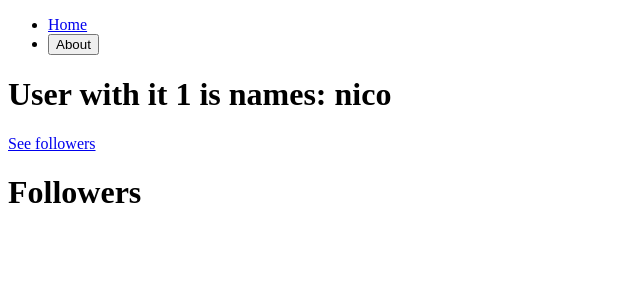
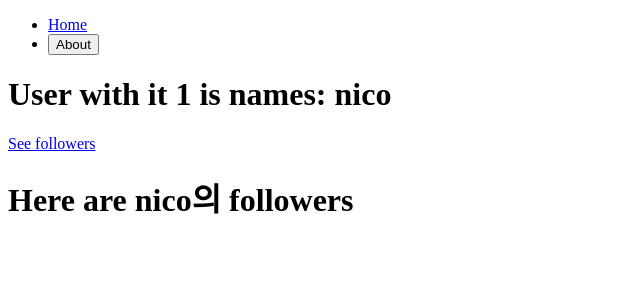
Before and after one commit to example-collections/react, a React (Create React App) app in the folder react-router-v6/: page /users/1/followers in a window 1280 px wide. Shown: the top 300 px of the page, without its empty margins (0-640 px from the left). Built offline with nearby package versions, Linux system fonts and the light colour scheme.

Commit message:
useOutletContext example

```diff
--- a/react-router-v6/src/screens/users/Followers.tsx
+++ b/react-router-v6/src/screens/users/Followers.tsx
@@ -1,5 +1,12 @@
+import { useOutletContext } from "react-router-dom";
+
+interface IFollowersContext {
+  nameOfMyUser: string;
+}
 function Followers() {
-  return <h1>Followers</h1>;
+  const { nameOfMyUser } = useOutletContext<IFollowersContext>();
+  console.log(nameOfMyUser);
+  return <h1>Here are {nameOfMyUser}의 followers</h1>;
 }
 
 export default Followers;
--- a/react-router-v6/src/screens/users/User.tsx
+++ b/react-router-v6/src/screens/users/User.tsx
@@ -17,7 +17,7 @@
       </h1>
       <div>
         <Link to="followers">See followers</Link>
-        <Outlet />
+        <Outlet context={{ nameOfMyUser: users[Number(userId) - 1].name }} />
       </div>
     </div>
   );
```
